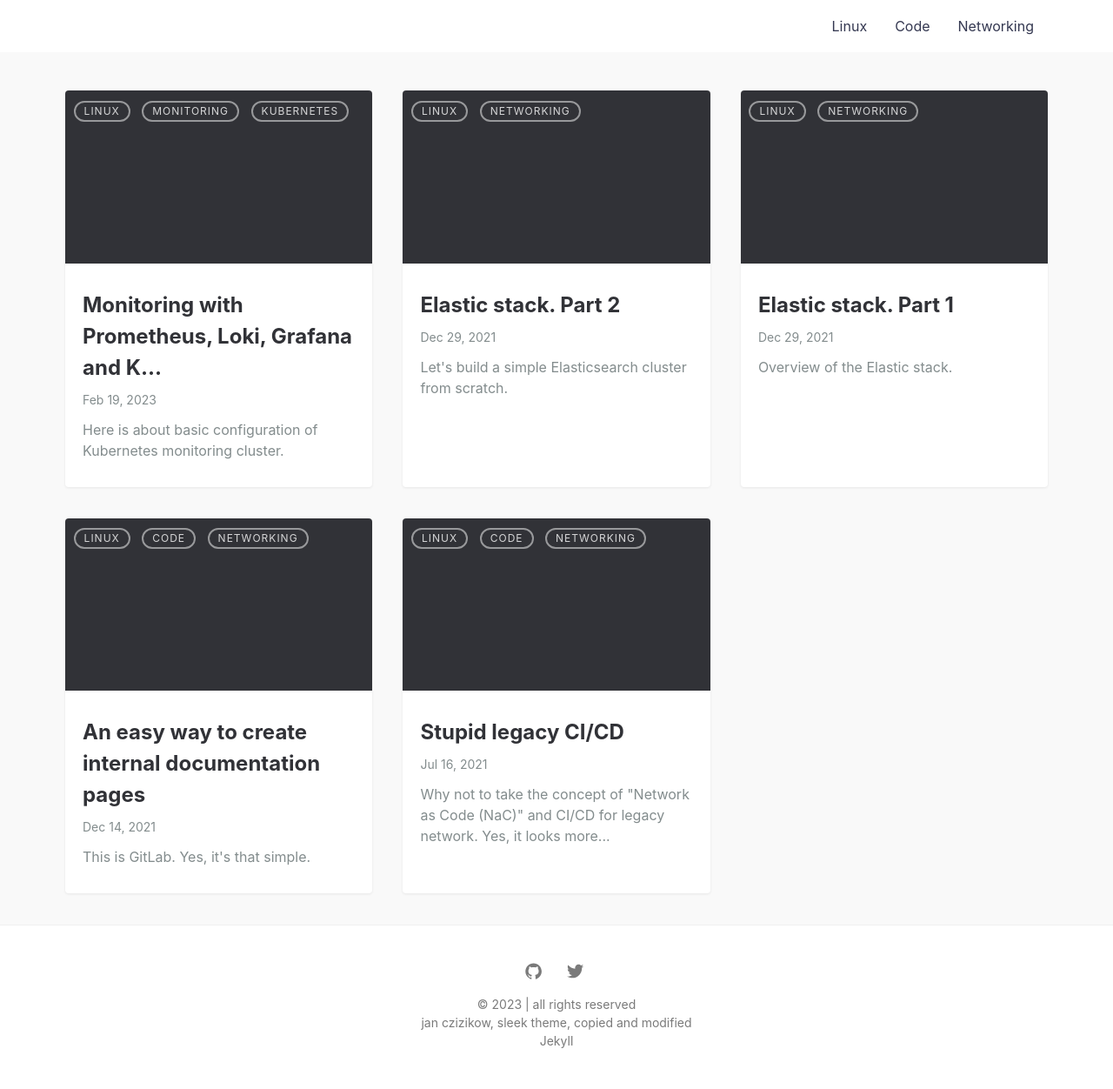
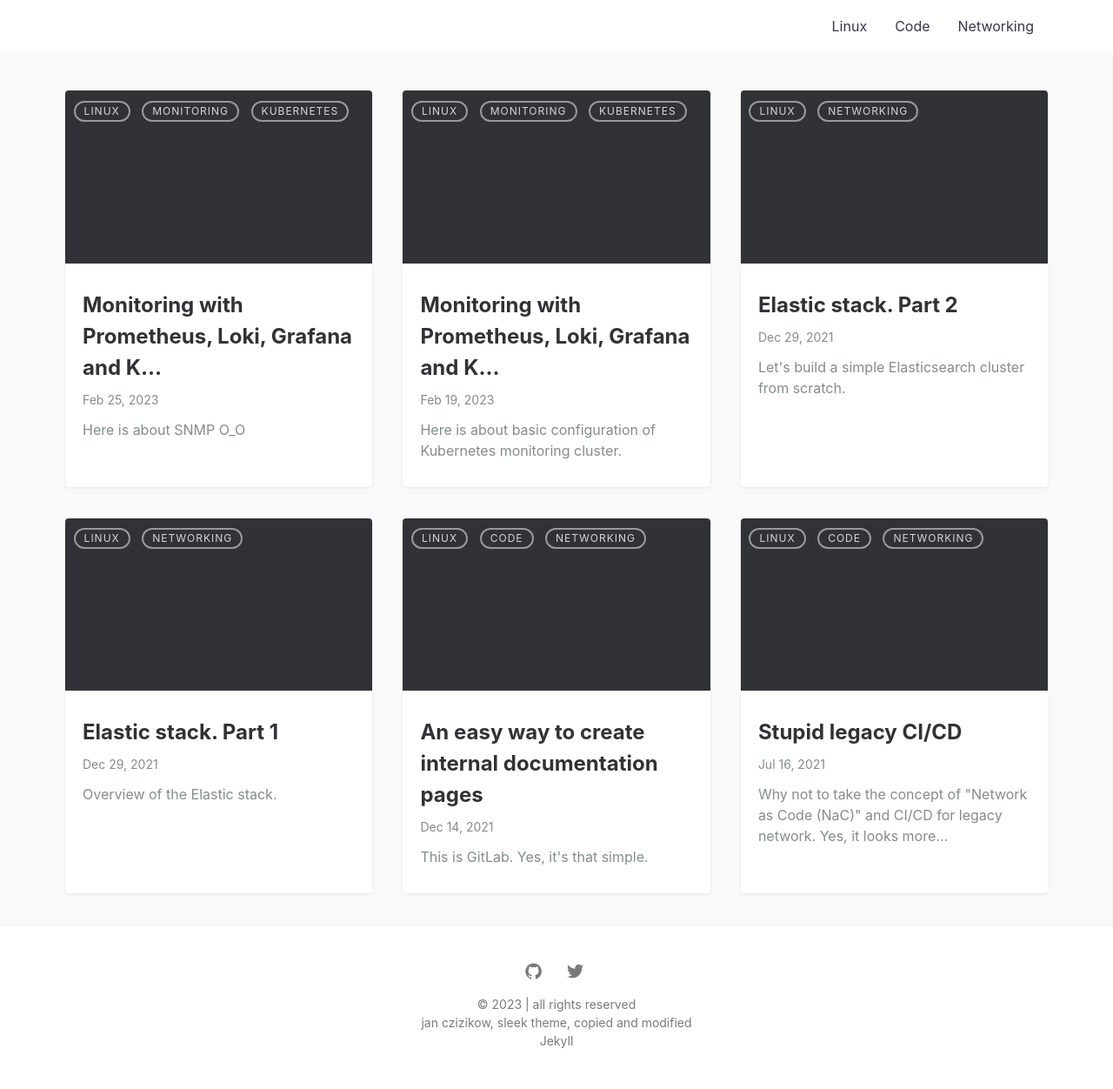
Before and after one commit to timeforplanb123/timeforplanb123.github.io, a Jekyll site: the page built from index.html, in a window 1280 px wide. Shown: the whole page at 87% size. Built offline with Jekyll 4.4.1, drawn with Linux system fonts in a browser that asks for light colours; the list of posts is cut into pages by our own code; part of the change alters nothing that is shown.

Commit message:
New posts - Add new post - k8s-monitoring-part-two-snmp.md - Fix post - k8s-monitoring-part-one-k8s-cluster.md

````diff
--- a/_posts/2023-02-19-k8s-monitoring-part-one.md
+++ b/_posts/2023-02-19-k8s-monitoring-part-one-k8s-cluster.md
@@ -6,7 +6,8 @@ featured-img:
 categories: Linux Monitoring Kubernetes
 tags: [ grafana, prometheus, loki, kubernetes, notes, linux ]
 ---
-- [Monitoring with Prometheus, Loki, Grafana and Kubernetes. Part 1](https://timeforplanb123.github.io/k8s-monitoring-part-one/)
+- [Monitoring with Prometheus, Loki, Grafana and Kubernetes. Part 1. Kubernetes cluster](https://timeforplanb123.github.io/k8s-monitoring-part-one-k8s-cluster/)
+- [Monitoring with Prometheus, Loki, Grafana and Kubernetes. Part 2. SNMP](https://timeforplanb123.github.io/k8s-monitoring-part-two-snmp/)
 
 There is no specific purpose here, it is about service monitoring inside and outside the Kubernetes cluster. And in this part about basic configuration of Kubernetes monitoring cluster.
 
--- /dev/null
+++ b/_posts/2023-02-25-k8s-monitoring-part-two-snmp.md
@@ -0,0 +1,252 @@
+---
+layout: post
+title: Monitoring with Prometheus, Loki, Grafana and Kubernetes. Part 2
+summary: Here is about SNMP O_O
+featured-img:
+categories: Linux Monitoring Kubernetes
+tags: [ grafana, prometheus, loki, kubernetes, notes, linux ]
+---
+- [Monitoring with Prometheus, Loki, Grafana and Kubernetes. Part 1. Kubernetes cluster](https://timeforplanb123.github.io/k8s-monitoring-part-one-k8s-cluster/)
+- [Monitoring with Prometheus, Loki, Grafana and Kubernetes. Part 2. SNMP](https://timeforplanb123.github.io/k8s-monitoring-part-two-snmp/)
+
+SNMP in 2023?
+There is nothing more permanent than temporary. Originally conceived as a temporary protocol, SNMP firmly settled in the world of network devices. Yes, in 2023, SNMP has not lost its relevance. Before talking about Prometheus SNMP Exporter and Prometheus SNMP Config Generator, I would like to write a simple note on how to search SNMP OIDs.
+
+
+## How to search SNMP OIDs for monitoring
+
+### Prepare the host
+
+The host here is Ubuntu Desktop. I'll prepare it for working with SNMP and OIDs searching:
+
+1. Install a standard set of MIBs on host. Vendors' MIBs are based on these MIBs:
+
+```text
+sudo apt install snmp-mibs-downloader
+```
+
+Now the default MIBs are installed in `/usr/share/snmp/mibs/` directory. Here are IF-MIB, SNMPv2-MIB and many others. For example, IF-MIB, as a rule, is a universal module and contains the OIDs with network interface parameters (here are interface name, mtu, description, mac-address, etc.). For most network devices, this MIB is enough to get the necessary data.
+
+2. Install the CLI utilities for working with MIB and SNMP (snmpwalk, snmpget, snmptranslate, snmptable):
+
+```text
+sudo apt install snmp
+```
+
+3. Find any MIB browser. Ireasoning is ok, there are app for all platforms - [https://www.easysnmp.com/tools/snmp-browsers/](https://www.easysnmp.com/tools/snmp-browsers){:target="_blank"}
+MIB browser will provide a convenient search through the MIB trees.
+
+
+### How to search
+
+1. Find the MIB for interested network device:
+
+- public MIBs can be found on the vendor's resources. In addition to the MIB, there can be references with the MIB tree structure, OID descriptions, public MIBs, MIB browser usage examples.
+
+- for example, here - [http://www.circitor.fr/Mibs/Mibs.php](http://www.circitor.fr/Mibs/Mibs.php){:target="_blank"} . From here I downloaded HUAWEI-MIB - `~/.snmp/mibs$ curl http://www.circitor.fr/Mibs/Mib/H/HUAWEI-MIB.mib > HUAWEI-MIB.mib`
+
+2. Open the downloaded MIB, for example, `HUAWEI-MIB.mib` with any text editor, look at the dependency on other MIBs:
+
+```text
+HUAWEI-MIB DEFINITIONS ::= BEGIN
+
+    IMPORTS
+        enterprises, MODULE-IDENTITY
+            FROM SNMPv2-SMI;
+```
+
+`HUAWEI-MIB.mib` takes a piece of MIB tree (usualy these are the first OID digits, for example, `iso(1) org(3) dd(6) internet(1) private(4) enterprises(1)`) from `SNMPv2-SMI.mib`. It's important to understand here that, `HUAWEI-MIB.mib` is a limited set of OIDs, and other OIDs may be associated with other MIBs. For example, interface counters are collected in the default IF-MIB, but IF-MIB and HUAWEI-MIB are not related in any way, there are no `IMPORTS`).
+
+3. And now the process is a bit creative. I upload the necessary MIBs to the MIB browser, open MIB references and a terminal with snmpwalk + snmpget + snmptranslate. Then I search suitable OIDs by name, description in MIB browser.
+In addition to manual search via MIB browser, you can use snmptranslate as an MIB browser alternative or auxiliary utility. For example:
+
+- **expand some MIB tree:**
+
+```text
+~/.snmp/mibs$ snmptranslate -M ./:/usr/share/snmp/mibs/ietf:/usr/share/snmp/mibs/iana -Ln -Tp HUAWEI-MIB::hwDatacomm.42.2.1.16.1.2
++--hwDatacomm(25)
+   |
+   +--hwBRASMib(40)
+```
+
+or by the OID name:
+
+```text
+~/.snmp/mibs$ snmptranslate -M ./:/usr/share/snmp/mibs/ietf:/usr/share/snmp/mibs/iana -Ln -Tp HUAWEI-MIB:hwDatacomm
++--hwDatacomm(25)
+   |
+   +--hwBRASMib(40)
+```
+
+- **search some OIDs:**
+
+```text
+snmptranslate -M ./:/usr/share/snmp/mibs/ietf:/usr/share/snmp/mibs/iana -Ln -Td HUAWEI-MIB::hwDatacomm.42.2.1.16.1.2
+HUAWEI-MIB::hwDatacomm.42.2.1.16.1.2
+hwDatacomm OBJECT-TYPE
+  -- FROM   HUAWEI-MIB
+::= { iso(1) org(3) dod(6) internet(1) private(4) enterprises(1) huawei(2011) huaweiMgmt(5) hwDatacomm(25) 42 2 1 16 1 2 }
+
+~/.snmp/mibs$ snmptranslate -M ./:/usr/share/snmp/mibs/ietf:/usr/share/snmp/mibs/iana -Ln -Td HUAWEI-MIB:hwVlan
+HUAWEI-MIB::hwVlan
+hwVlan OBJECT-TYPE
+  -- FROM   HUAWEI-MIB
+::= { iso(1) org(3) dod(6) internet(1) private(4) enterprises(1) huawei(2011) huaweiMgmt(5) 6 }
+```
+
+```text
+~/.snmp/mibs$ snmptranslate -M ./:/usr/share/snmp/mibs/ietf:/usr/share/snmp/mibs/iana -Ln -On HUAWEI-MIB:hwVlan
+.1.3.6.1.4.1.2011.5.6
+
+~/.snmp/mibs$ snmptranslate -M ./:/usr/share/snmp/mibs/ietf:/usr/share/snmp/mibs/iana -Ln -Of HUAWEI-MIB:hwVlan
+.iso.org.dod.internet.private.enterprises.huawei.huaweiMgmt.hwVlan
+```
+
+- **search MIB by OID:**
+
+```text
+~/.snmp/mibs$ snmptranslate -M ./:/usr/share/snmp/mibs/ietf:/usr/share/snmp/mibs/iana -Ln -OS 1.3.6.1.4.1.2011.5.25.31.1.1.1.1.5
+HUAWEI-MIB::hwDatacomm.31.1.1.1.1.5
+```
+
+And, of course, all options are described in the `snmptranslate --help`.  Here only the ones used above:
+
+`-M` - directories with MIBs (`./` - the current directory with `HUAWEI-MIB.mib`, `/usr/share/snmp/mibs/ietf:/usr/share/snmp/mibs/iana` - directories with loaded default MIBs).
+
+`-Ln` - don't sow logs on stdout, thus don't show the MIB hierarchy errors.
+
+`-Td` - `-T` option is a set various options controlling report produced. There are very useful options here. For example `-Td` prints full OID details, including MIB name + any MIB data described given OID (MAX-ACCESS, STATUS, DESCRIPTION). The `-Td`, `-Tp`, `-Tdp` overlap each other, the last one in the chain is used.
+
+`-Onf` - `-O` option toggles the various defaults that control the output display. `-Onf` shows OID numbers (`n`), show all OIDs (`f`). `f` flag overrides `n` flag here.
+
+`-OS` - print MIB module-id plus last element
+
+`-m` - specify list of MIB or all MIBs with `ALL` value
+
+- **if there are loaded MIBs in the current directory for different network devices, then you can check for the same OID:**
+
+```text
+snmptranslate -M ./ -m ALL -Ts -Ln | grep OID
+```
+
+- **search MIB objects by regular expressions(`-TB` option):**
+
+I downloaded HUAWEI-ENTITY-EXTENT-MIB for this example - `~/.snmp/mibs$ curl http://www.circitor.fr/Mibs/Mib/H/HUAWEI-ENTITY-EXTENT-MIB.mib > HUAWEI-ENTITY-EXTENT-MIB.mib`.
+
+```text
+# the value of the `-M` option should be the directory with HUAWEI-ENTITY-EXTENT-MIB (./) and with all imported MIB (/usr/share/snmp/mibs/ietf:/usr/share/snmp/mibs/iana)
+
+~/.snmp/mibs$ snmptranslate -M ./:/usr/share/snmp/mibs/ietf:/usr/share/snmp/mibs/iana -m HUAWEI-ENTITY-EXTENT-MIB -TB hwEntityMem
+HUAWEI-ENTITY-EXTENT-MIB::hwEntityMemUsed
+HUAWEI-ENTITY-EXTENT-MIB::hwEntityMemoryAvgUsage
+HUAWEI-ENTITY-EXTENT-MIB::hwEntityMemoryType
+HUAWEI-ENTITY-EXTENT-MIB::hwEntityMemSizeMega
+HUAWEI-ENTITY-EXTENT-MIB::hwEntityMemSize
+HUAWEI-ENTITY-EXTENT-MIB::hwEntityMemUsageThreshold
+HUAWEI-ENTITY-EXTENT-MIB::hwEntityMemUsage
+
+~/.snmp/mibs$ snmptranslate -M ./:/usr/share/snmp/mibs/ietf:/usr/share/snmp/mibs/iana -m HUAWEI-ENTITY-EXTENT-MIB -TB hwEntityMem*
+HUAWEI-ENTITY-EXTENT-MIB::hwEntityMemUsed
+HUAWEI-ENTITY-EXTENT-MIB::hwEntityMemoryAvgUsage
+HUAWEI-ENTITY-EXTENT-MIB::hwEntityMemoryType
+HUAWEI-ENTITY-EXTENT-MIB::hwEntityMemSizeMega
+HUAWEI-ENTITY-EXTENT-MIB::hwEntityMemSize
+HUAWEI-ENTITY-EXTENT-MIB::hwEntityMemUsageThreshold
+HUAWEI-ENTITY-EXTENT-MIB::hwEntityMemUsage
+
+~/.snmp/mibs$ snmptranslate -M ./:/usr/share/snmp/mibs/ietf:/usr/share/snmp/mibs/iana -m HUAWEI-ENTITY-EXTENT-MIB -On -TB hwEntityMem*
+.1.3.6.1.4.1.2011.5.25.31.1.1.1.1.37
+.1.3.6.1.4.1.2011.5.25.31.1.1.1.1.36
+.1.3.6.1.4.1.2011.5.25.31.1.1.1.1.31
+.1.3.6.1.4.1.2011.5.25.31.1.1.1.1.19
+.1.3.6.1.4.1.2011.5.25.31.1.1.1.1.9
+.1.3.6.1.4.1.2011.5.25.31.1.1.1.1.8
+.1.3.6.1.4.1.2011.5.25.31.1.1.1.1.7
+```
+
+And the same things, but in detail from MIB (`d` option):
+
+```text
+~/.snmp/mibs$ snmptranslate -M ./:/usr/share/snmp/mibs/ietf:/usr/share/snmp/mibs/iana -m HUAWEI-ENTITY-EXTENT-MIB -On -TBd hwEntityMem*.1.3.6.1.4.1.2011.5.25.31.1.1.1.1.37
+hwEntityMemUsed OBJECT-TYPE
+  -- FROM	HUAWEI-ENTITY-EXTENT-MIB
+  SYNTAX	Unsigned32
+  MAX-ACCESS	read-only
+  STATUS	current
+  DESCRIPTION	"The memory information for the entity. This object indicates how
+                many bytes in the memory have been used. "
+::= { iso(1) org(3) dod(6) internet(1) private(4) enterprises(1) huawei(2011) huaweiMgmt(5) hwDatacomm(25) hwEntityExtentMIB(31) hwEntityExtObjects(1) hwEntityState(1) hwEntityStateTable(1) hwEntityStateEntry(1) 37 }
+.1.3.6.1.4.1.2011.5.25.31.1.1.1.1.36
+hwEntityMemoryAvgUsage OBJECT-TYPE
+  -- FROM	HUAWEI-ENTITY-EXTENT-MIB
+  SYNTAX	Integer32 (0..100)
+  MAX-ACCESS	read-only
+  STATUS	current
+  DESCRIPTION	"Average memory usage within a specified statistical interval."
+::= { iso(1) org(3) dod(6) internet(1) private(4) enterprises(1) huawei(2011) huaweiMgmt(5) hwDatacomm(25) hwEntityExtentMIB(31) hwEntityExtObjects(1) hwEntityState(1) hwEntityStateTable(1) hwEntityStateEntry(1) 36 }
+
+...
+```
+
+
+## snmpwalk and snmpget
+
+To check the found OIDs on the network device, you can use the `snmpwalk` and `snmpget` utilities. All flags used in `snmptranslate`, except `-T`, are relevant here.
+
+Using HUAWEI-MIB, I'll check some OIDs on test huawei switch (I have `HUAWEI-MIB.mib` in the current directory):
+
+```text
+~/.snmp/mibs$ snmpwalk -v2c -c public -Ln -On 192.168.0.3 hwAaa
+.1.3.6.1.4.1.2011.5.2.1.1.1.1.6.114.97.100.105.117.115 = STRING: "radius"
+.1.3.6.1.4.1.2011.5.2.1.1.1.1.7.100.101.102.97.117.108.116 = STRING: "default"
+.1.3.6.1.4.1.2011.5.2.1.1.1.2.6.114.97.100.105.117.115 = INTEGER: 3
+.1.3.6.1.4.1.2011.5.2.1.1.1.2.7.100.101.102.97.117.108.116 = INTEGER: 1
+...
+```
+
+```text
+~/.snmp/mibs$ snmpwalk -v2c -c public -Ln -On 192.168.0.3 hwDhcpRelayMib
+.1.3.6.1.4.1.2011.5.7.1.1.3.0 = INTEGER: 1
+.1.3.6.1.4.1.2011.5.7.1.1.4.0 = INTEGER: 0
+.1.3.6.1.4.1.2011.5.7.1.1.5.0 = INTEGER: 0
+...
+```
+
+```text
+~/.snmp/mibs$ snmpwalk -v2c -c public -Ln -Of 192.168.0.3 hwDhcpRelayMib
+.iso.org.dod.internet.private.enterprises.huawei.huaweiMgmt.hwDhcp.hwDHCPRelayMib.1.3.0 = INTEGER: 1
+.iso.org.dod.internet.private.enterprises.huawei.huaweiMgmt.hwDhcp.hwDHCPRelayMib.1.4.0 = INTEGER: 0
+.iso.org.dod.internet.private.enterprises.huawei.huaweiMgmt.hwDhcp.hwDHCPRelayMib.1.5.0 = INTEGER: 0
+...
+```
+
+```text
+~/.snmp/mibs$ snmpget -v2c -c public -Ln -On 192.168.0.3 .1.3.6.1.4.1.2011.5.7.1.1.3.0
+.1.3.6.1.4.1.2011.5.7.1.1.3.0 = INTEGER: 1
+```
+
+```text
+~/.snmp/mibs$ snmpget -v2c -c public -Ln -Of 192.168.0.3 .1.3.6.1.4.1.2011.5.7.1.1.3.0
+.iso.org.dod.internet.private.enterprises.huawei.huaweiMgmt.hwDhcp.hwDHCPRelayMib.1.3.0 = INTEGER: 1
+```
+
+```text
+~/.snmp/mibs$ snmpwalk -v2c -c public 192.168.0.3 HUAWEI-MIB::hwDatacomm.42.2.1.16.1.3.0
+HUAWEI-MIB::hwDatacomm.42.2.1.16.1.3.0 = INTEGER: 16384
+
+~/.snmp/mibs$ snmpget -v2c -c public 192.168.0.3 HUAWEI-MIB::hwDatacomm.42.2.1.16.1.3.0
+HUAWEI-MIB::hwDatacomm.42.2.1.16.1.3.0 = INTEGER: 16384
+
+~/.snmp/mibs$ snmpget -v2c -c public -On 192.168.0.3 HUAWEI-MIB::hwDatacomm.42.2.1.16.1.3.0
+.1.3.6.1.4.1.2011.5.25.42.2.1.16.1.3.0 = INTEGER: 16384
+
+~/.snmp/mibs$ snmpget -v2c -c public 192.168.0.3 .1.3.6.1.4.1.2011.5.25.42.2.1.16.1.3.0
+HUAWEI-MIB::hwDatacomm.42.2.1.16.1.3.0 = INTEGER: 16384
+```
+
+
+## Tips
+The `_` symbol is not supported by snmp utilities. You can solve it like this:
+
+- `sed -i 's/_/-/' *`
+- use the `-Pu` flag (allow underlines in the MIB)
````
